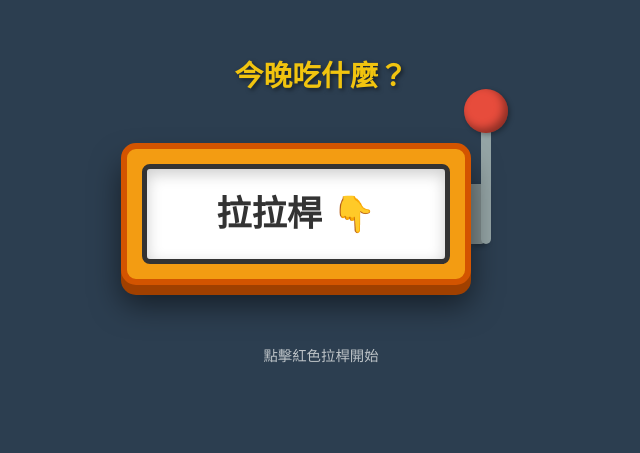
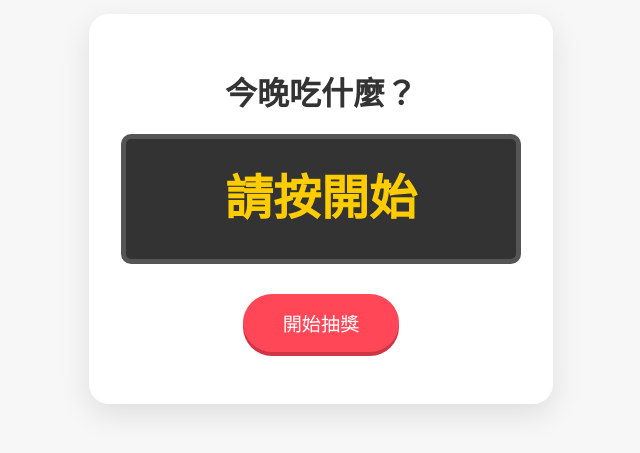
Before and after one commit to k1mmu0206/dinner, a plain HTML site: page index.html in a window 1280 px wide. Shown: the part 191-644 px from the top of the page, without its empty margins (319-959 px from the left). Drawn offline with Linux system fonts and the light colour scheme.

Commit message:
Update index.html

```diff
--- a/index.html
+++ b/index.html
@@ -2,256 +2,143 @@
 <html lang="zh-TW">
 <head>
     <meta charset="UTF-8">
-    <meta name="viewport" content="width=device-width, initial-scale=1.0, maximum-scale=1.0, user-scalable=no">
-    <title>晚餐拉霸機-行動版</title>
+    <meta name="viewport" content="width=device-width, initial-scale=1.0">
+    <title>今晚吃什麼？晚餐拉霸機</title>
     <style>
-        :root {
-            --machine-color: #f39c12;
-            --machine-border: #d35400;
-            --handle-color: #95a5a6;
-            --knob-color: #e74c3c;
-            --window-bg: #ffffff;
-        }
-
-        * {
-            box-sizing: border-box;
-            -webkit-tap-highlight-color: transparent;
-        }
-
         body {
-            background-color: #2c3e50;
-            margin: 0;
+            font-family: 'Microsoft JhengHei', sans-serif;
+            background-color: #f7f7f7;
             display: flex;
-            flex-direction: column;
             justify-content: center;
             align-items: center;
             height: 100vh;
-            font-family: "Microsoft JhengHei", sans-serif;
-            overflow: hidden;
+            margin: 0;
         }
 
-        /* 標題 */
-        .title {
-            color: #f1c40f;
-            font-size: 1.8rem;
-            margin-bottom: 20px;
-            font-weight: bold;
-            text-shadow: 2px 2px 4px rgba(0,0,0,0.5);
+        .container {
+            text-align: center;
+            background: white;
+            padding: 2rem;
+            border-radius: 20px;
+            box-shadow: 0 10px 30px rgba(0,0,0,0.1);
+            width: 90%;
+            max-width: 400px;
         }
 
-        /* 主容器：讓拉桿跟機器緊貼 */
-        .game-area {
-            display: flex;
-            align-items: center;
-            width: 95%;
-            max-width: 400px; /* 手機寬度限制 */
-            justify-content: center;
+        h1 {
+            color: #333;
+            margin-bottom: 20px;
         }
 
-        /* 拉霸機主體 */
         .slot-machine {
-            flex: 1;
-            background: var(--machine-color);
-            border: 6px solid var(--machine-border);
-            border-radius: 15px;
-            padding: 15px;
-            box-shadow: 0 10px 0 #a04000, 0 20px 30px rgba(0,0,0,0.5);
+            background: #333;
+            color: #ffcc00;
+            font-size: 3rem;
+            font-weight: bold;
+            height: 120px;
+            line-height: 120px;
+            border-radius: 10px;
+            margin-bottom: 30px;
+            border: 5px solid #555;
+            overflow: hidden;
             position: relative;
-            z-index: 2;
         }
 
-        /* 顯示窗口 */
-        .window {
-            height: 100px;
-            background: var(--window-bg);
-            border: 5px solid #333;
-            border-radius: 8px;
-            overflow: hidden;
-            position: relative;
-            box-shadow: inset 0 5px 15px rgba(0,0,0,0.2);
+        .option-display {
+            transition: transform 0.1s;
         }
 
-        /* 滾輪 */
-        .reel {
-            list-style: none;
-            padding: 0;
-            margin: 0;
-            width: 100%;
-            position: absolute;
-            top: 0;
-            transition: top 0s;
+        button {
+            background-color: #ff4757;
+            color: white;
+            border: none;
+            padding: 15px 40px;
+            font-size: 1.2rem;
+            border-radius: 50px;
+            cursor: pointer;
+            transition: 0.3s;
+            box-shadow: 0 4px 0 #cf3544;
         }
 
-        .item {
-            height: 100px;
-            line-height: 90px; /* 稍微修正垂直置中 */
-            text-align: center;
-            font-size: 2.2rem;
-            font-weight: bold;
-            color: #333;
-            white-space: nowrap;
+        button:hover {
+            background-color: #ff6b81;
         }
 
-        /* 拉桿區域 */
-        .lever-container {
-            width: 50px;
-            height: 200px;
-            position: relative;
-            display: flex;
-            justify-content: flex-start;
-            cursor: pointer;
+        button:active {
+            transform: translateY(4px);
+            box-shadow: none;
         }
 
-        /* 拉桿基座 */
-        .lever-base {
-            width: 15px;
-            height: 60px;
-            background: #7f8c8d;
-            margin-top: 70px;
-            border-radius: 0 5px 5px 0;
-            box-shadow: 2px 2px 5px rgba(0,0,0,0.3);
+        button:disabled {
+            background-color: #ccc;
+            box-shadow: none;
+            cursor: not-allowed;
         }
 
-        /* 拉桿桿身 */
-        .lever-rod {
-            width: 10px;
-            height: 120px;
-            background: var(--handle-color);
-            position: absolute;
-            left: 10px;
-            bottom: 70px;
-            border-radius: 5px;
-            transform-origin: bottom center;
-            transition: transform 0.3s ease-out;
-            z-index: 1;
-        }
-
-        /* 拉桿球球 */
-        .lever-knob {
-            width: 44px;
-            height: 44px;
-            background: var(--knob-color);
-            border-radius: 50%;
-            position: absolute;
-            top: -35px;
-            left: -17px;
-            box-shadow: inset -4px -4px 8px rgba(0,0,0,0.4), 2px 2px 5px rgba(0,0,0,0.3);
-        }
-
-        /* 動畫效果：拉下拉桿 */
-        .lever-rod.pulled {
-            transform: rotateX(60deg) scaleY(0.5);
-        }
-
-        /* 中獎跳動 */
-        @keyframes win-glow {
-            0% { transform: scale(1); color: #333; }
-            50% { transform: scale(1.1); color: #e67e22; }
-            100% { transform: scale(1); color: #333; }
-        }
-        .winner {
-            animation: win-glow 0.5s ease infinite;
-        }
-
-        .hint {
-            color: #bdc3c7;
-            margin-top: 30px;
+        .history {
+            margin-top: 20px;
+            color: #777;
             font-size: 0.9rem;
         }
     </style>
 </head>
 <body>
 
-    <div class="title">今晚吃什麼？</div>
+<div class="container">
+    <h1>今晚吃什麼？</h1>
 
-    <div class="game-area">
-        <!-- 機器 -->
-        <div class="slot-machine">
-            <div class="window">
-                <ul class="reel" id="reel">
-                    <li class="item">拉拉桿 👇</li>
-                </ul>
-            </div>
-        </div>
-
-        <!-- 拉桿 -->
-        <div class="lever-container" onclick="handlePull()">
-            <div class="lever-base"></div>
-            <div class="lever-rod" id="rod">
-                <div class="lever-knob"></div>
-            </div>
-        </div>
+    <div class="slot-machine">
+        <div id="display">請按開始</div>
     </div>
 
-    <div class="hint">點擊紅色拉桿開始</div>
+    <button id="spinBtn" onclick="startSpin()">開始抽獎</button>
+
+    <div class="history" id="history"></div>
+</div>
 
 <script>
     const options = ["牛肉麵", "排骨飯", "牛排", "咖哩飯", "義大利麵", "拉麵", "麥當勞", "臭豆腐", "炒飯"];
-    const reel = document.getElementById('reel');
-    const rod = document.getElementById('rod');
+    const display = document.getElementById('display');
+    const btn = document.getElementById('spinBtn');
     let isSpinning = false;
 
-    function handlePull() {
+    function startSpin() {
         if (isSpinning) return;
 
-        // 觸發拉桿動作
         isSpinning = true;
-        rod.classList.add('pulled');
+        btn.disabled = true;
+        let counter = 0;
+        const totalSpins = 30; // 滾動次數
+        const speed = 80;     // 滾動速度 (毫秒)
 
-        // 手機震動反饋 (若支援)
-        if (navigator.vibrate) navigator.vibrate(50);
+        // 啟動滾動動畫
+        const timer = setInterval(() => {
+            const randomIndex = Math.floor(Math.random() * options.length);
+            display.innerText = options[randomIndex];
+            display.style.color = '#ffcc00';
+            counter++;
 
-        // 隨機決定結果
-        const finalChoice = options[Math.floor(Math.random() * options.length)];
-
-        // 延遲一下回彈並開始滾動
-        setTimeout(() => {
-            rod.classList.remove('pulled');
-            startSpin(finalChoice);
-        }, 300);
+            if (counter >= totalSpins) {
+                clearInterval(timer);
+                finalizeSelection();
+            }
+        }, speed);
     }
 
-    function startSpin(finalChoice) {
-        const itemHeight = 100; // 必須與 CSS item height 一致
-        const spinCount = 25;   // 滾動次數
+    function finalizeSelection() {
+        const finalIndex = Math.floor(Math.random() * options.length);
+        const result = options[finalIndex];
 
-        // 建立滾輪清單
-        reel.innerHTML = '';
-        let tempOptions = [];
-        for (let i = 0; i < spinCount; i++) {
-            tempOptions.push(options[Math.floor(Math.random() * options.length)]);
+        display.innerText = result;
+        display.style.color = '#2ed573'; // 中獎顏色
+
+        btn.disabled = false;
+        isSpinning = false;
+
+        // 震動效果 (手機支援的話)
+        if (navigator.vibrate) {
+            navigator.vibrate(100);
         }
-        tempOptions.push(finalChoice);
-
-        tempOptions.forEach(text => {
-            const li = document.createElement('li');
-            li.className = 'item';
-            li.innerText = text;
-            reel.appendChild(li);
-        });
-
-        // 動畫設定
-        const totalDistance = (tempOptions.length - 1) * itemHeight;
-        reel.style.transition = 'none';
-        reel.style.top = '0px';
-
-        // 強制重繪
-        reel.offsetHeight;
-
-        // 開始滾動
-        const duration = 2.5; // 秒
-        reel.style.transition = `top ${duration}s cubic-bezier(0.15, 0, 0.15, 1)`;
-        reel.style.top = `-${totalDistance}px`;
-
-        // 結束
-        setTimeout(() => {
-            isSpinning = false;
-            const lastItem = reel.lastElementChild;
-            lastItem.classList.add('winner');
-
-            // 震動通知結束
-            if (navigator.vibrate) navigator.vibrate([100, 50, 100]);
-        }, duration * 1000);
     }
 </script>
 
```
